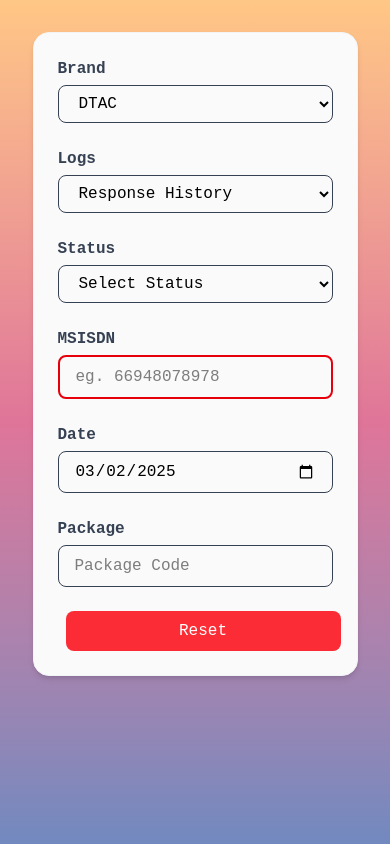
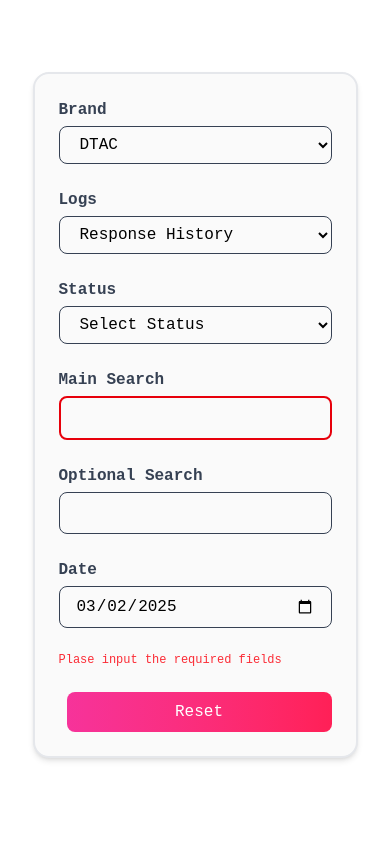
Before and after one commit to memorytao/log-display, a React (Vite) app: page / in a window 390 px wide. Built offline with nearby package versions, Linux system fonts and the light colour scheme.

Commit message:
1.update ui 2. fix size display 3. fix bug can not scroll when mobile mode. 4. change theme.

```diff
--- a/src/App.jsx
+++ b/src/App.jsx
@@ -15,8 +15,7 @@
 
   return (
     <div className={animate}>
-      <div
-        className="bg-gradient-to-t from-[#7189bf] via-[#df7599] to-[#ffc785] w-full h-lvh">
+      <div className="bg-white w-screen max-h-screen">
         <SearchCriteria />
       </div>
     </div>
--- /dev/null
+++ b/src/search/Loading.jsx
@@ -0,0 +1,22 @@
+const Loading = () => {
+  return (
+    <svg
+      aria-hidden="true"
+      className="inline w-6 h-6 text-gray-200 animate-spin dark:text-gray-200 fill-rose-400"
+      viewBox="0 0 100 101"
+      fill="none"
+      xmlns="http://www.w3.org/2000/svg"
+    >
+      <path
+        d="M100 50.5908C100 78.2051 77.6142 100.591 50 100.591C22.3858 100.591 0 78.2051 0 50.5908C0 22.9766 22.3858 0.59082 50 0.59082C77.6142 0.59082 100 22.9766 100 50.5908ZM9.08144 50.5908C9.08144 73.1895 27.4013 91.5094 50 91.5094C72.5987 91.5094 90.9186 73.1895 90.9186 50.5908C90.9186 27.9921 72.5987 9.67226 50 9.67226C27.4013 9.67226 9.08144 27.9921 9.08144 50.5908Z"
+        fill="currentColor"
+      />
+      <path
+        d="M93.9676 39.0409C96.393 38.4038 97.8624 35.9116 97.0079 33.5539C95.2932 28.8227 92.871 24.3692 89.8167 20.348C85.8452 15.1192 80.8826 10.7238 75.2124 7.41289C69.5422 4.10194 63.2754 1.94025 56.7698 1.05124C51.7666 0.367541 46.6976 0.446843 41.7345 1.27873C39.2613 1.69328 37.813 4.19778 38.4501 6.62326C39.0873 9.04874 41.5694 10.4717 44.0505 10.1071C47.8511 9.54855 51.7191 9.52689 55.5402 10.0491C60.8642 10.7766 65.9928 12.5457 70.6331 15.2552C75.2735 17.9648 79.3347 21.5619 82.5849 25.841C84.9175 28.9121 86.7997 32.2913 88.1811 35.8758C89.083 38.2158 91.5421 39.6781 93.9676 39.0409Z"
+        fill="currentFill"
+      />
+    </svg>
+  );
+};
+
+export default Loading;
--- a/src/search/SearchCriteria.jsx
+++ b/src/search/SearchCriteria.jsx
@@ -1,8 +1,9 @@
 import { useState, useEffect, useRef } from "react";
 import DisplayResults from "../display/DisplayResults";
-import { getDtacResponseLogs, getDtacContactLogs } from "../api/getDtacLog";
-import { getTrueResponseLogs, getTrueContactLogs} from "../api/getTrueLog"
-import './criteria.css'
+import { getDtacResponseLogs, getDtacContactLogs } from "../api/DtacAPI";
+import { getTrueResponseLogs, getTrueContactLogs } from "../api/TrueAPI";
+import Loading from "./Loading";
+import "./criteria.css";
 
 const SearchCriteria = () => {
   // State for form inputs
@@ -21,18 +22,34 @@
   const searchButtonRef = useRef(null);
   const resetButtonRef = useRef(null);
 
+  // Handle form reset
+  const handleReset = () => {
+    setStatus("");
+    setMsisdn("");
+    setDate(new Date().toISOString().split("T")[0]); // Reset to current date
+    setPackage("");
+    setCsvData("");
+    setSelectedLog("Response History"); // Reset select menu to default
+    setSelectedBrand("DTAC");
+    resetButtonRef.current.blur(); // Remove focus after click
+  };
+
+  const handleSelectedBrand = (e) => {
+    setSelectedBrand(e.target.value);
+    setCsvData("");
+  };
+
   const handleSelectedLog = (e) => {
-
     setSelectedLog(e.target.value);
     setCsvData("");
   };
 
-  const handleMSISDNChange = (e) => {
-    const { value } = e.target;
-    if (value.match(/^[0-9]*$/)) {
-      setMsisdn(value);
-    }
-  };
+  // const handleMSISDNChange = (e) => {
+  //   const { value } = e.target;
+  //   if (value.match(/^[0-9]*$/)) {
+  //     setMsisdn(value);
+  //   }
+  // };
   // Set current date when the component mounts
   useEffect(() => {
     const today = new Date();
@@ -42,6 +59,7 @@
 
   // Handle form submission
   const handleSearch = async () => {
+    setCsvData("");
     setIsLoading(true);
     setError("");
 
@@ -54,8 +72,12 @@
       selectedBrand: selectedBrand,
     };
 
-    console.log('search param :', searchParams);
+    // if (!searchParams.packageCode || searchParams.packageCode.length < 3) {
+    //   searchParams.packageCode = selectedBrand;
+    //   console.log(searchParams.packageCode);
+    // }
 
+    console.log("search param :", searchParams);
 
     try {
       let data;
@@ -80,18 +102,6 @@
       setIsLoading(false);
       searchButtonRef.current.blur(); // Remove focus after click
     }
-  };
-
-  // Handle form reset
-  const handleReset = () => {
-    setStatus("");
-    setMsisdn("");
-    setDate(new Date().toISOString().split("T")[0]); // Reset to current date
-    setPackage("");
-    setCsvData("");
-    setSelectedLog("Response History"); // Reset select menu to default
-    setSelectedBrand("DTAC");
-    resetButtonRef.current.blur(); // Remove focus after click
   };
 
   // Function to export CSV
@@ -143,10 +153,10 @@
   };
 
   return (
-    <div className="w-5/6 mx-auto py-8 rounded-lg nova-mono">
+    <div className="w-5/6 mx-auto py-8 rounded-lg mt-10 nova-mono">
       <form
         onSubmit={(e) => e.preventDefault()} // Prevent default form submission
-        className="bg-neutral-50 p-6 rounded-2xl shadow-md border border-gray-100"
+        className="bg-neutral-50 p-6 rounded-2xl shadow-md border-2 border-gray-200"
       >
         <div className="grid grid-cols-1 sm:grid-cols-2 lg:grid-cols-3 gap-6">
           <div>
@@ -155,8 +165,9 @@
             </label>
             <select
               value={selectedBrand}
-              onChange={(e) => setSelectedBrand(e.target.value)}
-              className=" mt-1 block w-full px-4 py-2 border border-gray-700 rounded-lg focus:outline-none focus:ring-2 focus:ring-blue-500"
+              // onChange={(e) => setSelectedBrand(e.target.value)}
+              onChange={handleSelectedBrand}
+              className=" mt-1 block w-full px-4 py-2 border border-gray-700 rounded-lg focus:outline-none focus:ring-1 focus:ring-sky-400"
             >
               <option value="DTAC">DTAC</option>
               <option value="TRUE">TRUE</option>
@@ -171,7 +182,7 @@
             <select
               value={selectedLog}
               onChange={handleSelectedLog}
-              className="mt-1 block w-full px-4 py-2 border border-gray-700 rounded-lg focus:outline-none focus:ring-2 focus:ring-blue-500"
+              className="mt-1 block w-full px-4 py-2 border border-gray-700 rounded-lg focus:outline-none focus:ring-1 focus:ring-sky-400"
             >
               <option value="Response History">Response History</option>
               <option value="Contact History">Contact History</option>
@@ -187,7 +198,7 @@
               value={status}
               // placeholder="Select Status"
               onChange={(e) => setStatus(e.target.value)}
-              className="mt-1 block w-full px-4 py-2 border border-gray-700 rounded-lg focus:outline-none focus:ring-2 focus:ring-blue-500"
+              className="mt-1 block w-full px-4 py-2 border border-gray-700 rounded-lg focus:outline-none focus:ring-1 focus:ring-sky-400"
             >
               <option value="">Select Status</option>
               <option value="FULS">FULS</option>
@@ -198,16 +209,34 @@
           {/* MSISDN Text Field */}
           <div>
             <label className="block text-balance font-semibold text-gray-700">
-              MSISDN
+              Main Search
             </label>
             <input
               required
-              maxLength={11}
+              maxLength={30}
               type="tel"
               value={msisdn}
-              onChange={handleMSISDNChange}
-              placeholder="eg. 66948078978"
-              className="required:border-red-600 required:border-2 mt-1 block w-full px-4 py-2 border border-gray-700 rounded-lg focus:outline-none focus:ring-2 focus:ring-blue-500"
+              onChange={(e) => setMsisdn(e.target.value)}
+              // onChange={handleMSISDNChange}
+              // placeholder="input at least 8 letters"
+              className="required:border-red-600 required:border-2 mt-1 block w-full px-4 py-2 border border-gray-700 rounded-lg focus:outline-none focus:ring-1"
+            />
+          </div>
+
+          {/* Package Text Field */}
+          <div>
+            <label className="block text-balance font-semibold text-gray-700">
+              Optional Search
+            </label>
+            <input
+              // required
+              type="text"
+              value={packCode}
+              maxLength={35}
+              onChange={(e) => setPackage(e.target.value)}
+              // placeholder="input at least 3 letters"
+              className="mt-1 block w-full px-4 py-2 border border-gray-700 rounded-lg focus:outline-none focus:ring-1 focus:ring-sky-400"
+              // className="required:border-red-600 required:border-2 mt-1 block w-full px-4 py-2 border border-gray-700 rounded-lg focus:outline-none focus:ring-2 focus:ring-blue-200"
             />
           </div>
 
@@ -220,53 +249,57 @@
               type="date"
               value={date}
               onChange={(e) => setDate(e.target.value)}
-              className="mt-1 block w-full px-4 py-2 border border-gray-700 rounded-lg focus:outline-none focus:ring-2 focus:ring-blue-500"
+              className="mt-1 block w-full px-4 py-2 border border-gray-700 rounded-lg focus:outline-none focus:ring-1 focus:ring-sky-400"
             />
           </div>
-
-          {/* Package Text Field */}
-          <div>
-            <label className="block text-balance font-semibold text-gray-700">
-              Package
-            </label>
-            <input
-              type="text"
-              value={packCode}
-              onChange={(e) => setPackage(e.target.value)}
-              placeholder="Package Code"
-              className="mt-1 block w-full px-4 py-2 border border-gray-700 rounded-lg focus:outline-none focus:ring-2 focus:ring-blue-500"
-            />
-          </div>
+          <span className="text-xs text-red-500">
+            Plase input the required fields
+          </span>
         </div>
 
         {/* Submit Button */}
-        <div className="mt-6">
-          {msisdn && msisdn.length >= 4 ? (
+        <div className="flex flex-row mt-6">
+          {msisdn ? (
             <button
               ref={searchButtonRef}
               onClick={handleSearch}
               disabled={isLoading}
               type="submit" // Use type="button" to prevent form submission
-              className="w-full sm:w-auto px-6 py-2 bg-gradient-to-r from-blue-500 to-indigo-500 text-white rounded-lg hover:from-blue-600 hover:to-indigo-600 focus:outline-none focus:ring-2 focus:ring-blue-500"
+              // className="w-full sm:w-auto px-6 py-2 bg-gradient-to-r from-blue-500 to-indigo-500 text-white rounded-lg hover:from-blue-600 hover:to-indigo-600 focus:outline-none focus:ring-2 focus:ring-blue-500"
+              className="w-full sm:w-auto px-6 py-2 bg-gradient-to-r from-cyan-500 to-blue-500 text-white rounded-lg hover:from-blue-400 hover:to-indigo-600 focus:outline-none focus:ring-2 focus:ring-blue-500"
             >
-              {isLoading ? "Searching..." : "Search"}
+              {isLoading ? (
+                <div className="flex flex-row">
+                  <div role="status">
+                    <Loading />
+                  </div>
+                  <span className="ml-1"> Searching...</span>
+                </div>
+              ) : (
+                "Search"
+              )}
             </button>
           ) : (
             ""
           )}
+          {!isLoading ? (
             <button
               ref={resetButtonRef}
               onClick={handleReset}
               type="button"
-            className="ml-2 w-full sm:w-auto px-6 py-2 bg-red-500 text-white rounded-lg focus:outline-none focus:ring-2 focus:ring-red-500"
+              // className="ml-2 w-full sm:w-auto px-6 py-2 bg-red-500 text-white rounded-lg focus:outline-none focus:ring-2 focus:ring-red-500"
+              className="ml-2 w-full sm:w-auto px-6 py-2 bg-gradient-to-r from-pink-500 to-rose-500 text-white rounded-lg focus:outline-none focus:ring-2 focus:ring-red-500 hover:from-pink-400 hover:to-rose-600"
             >
               Reset
             </button>
+          ) : (
+            ""
+          )}
 
-          {csvData ? (
+          {csvData && !isLoading ? (
             <button
               onClick={exportToCSV}
-              className="ml-2 w-full sm:w-auto px-6 py-2 bg-green-500 text-white rounded-lg hover:bg-green-600 focus:outline-none focus:ring-2 focus:ring-green-500"
+              className="ml-2 w-full sm:w-auto px-6 py-2 bg-gradient-to-r from-slate-900 to-slate-700 text-white rounded-lg hover:bg-slate-600 focus:outline-none focus:ring-2 focus:ring-slate-500 hover:from-slate-400 hover:to-slate-600"
             >
               Export as CSV
             </button>
@@ -276,7 +309,7 @@
         </div>
       </form>
 
-      <div>
+      <div className="justify-items-center">
         {error && <p className="mt-4 text-red-500">{error}</p>}
         {csvData && (
           <div className="mt-6">
```
Also changed, not shown: src/display/DisplayResults copy.jsx (added, +135 -0 lines), src/display/DisplayResults.jsx (+14 -12 lines), src/search/criteria.css (+11 -0 lines), src/api/DtacAPI.js (renamed from src/api/getDtacLog.js), src/api/TrueAPI.js (renamed from src/api/getTrueLog.js), src/utl/Fields.js (renamed from src/api/fields.js). Lines whose indentation alone changed are shown as unchanged.
